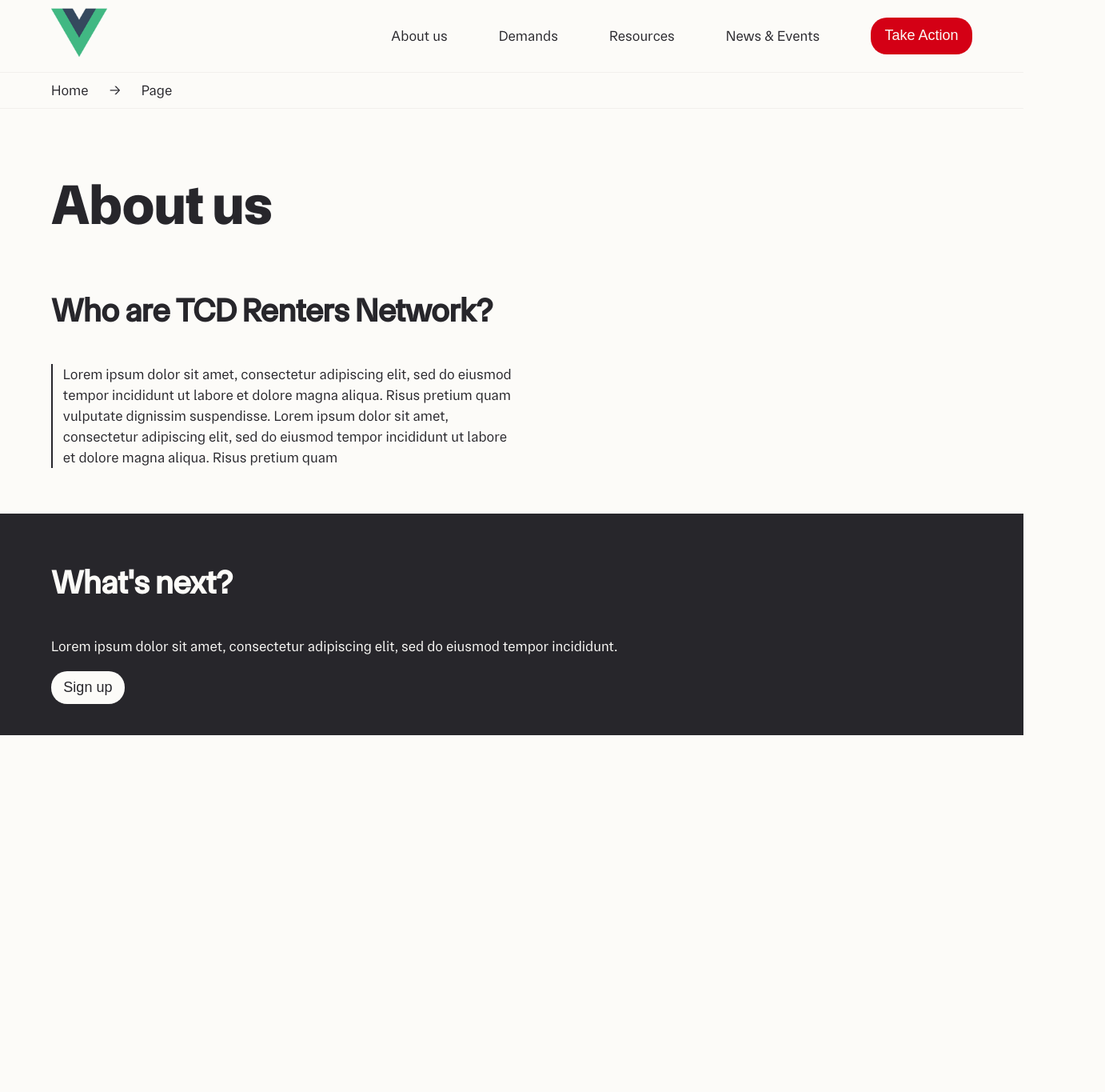
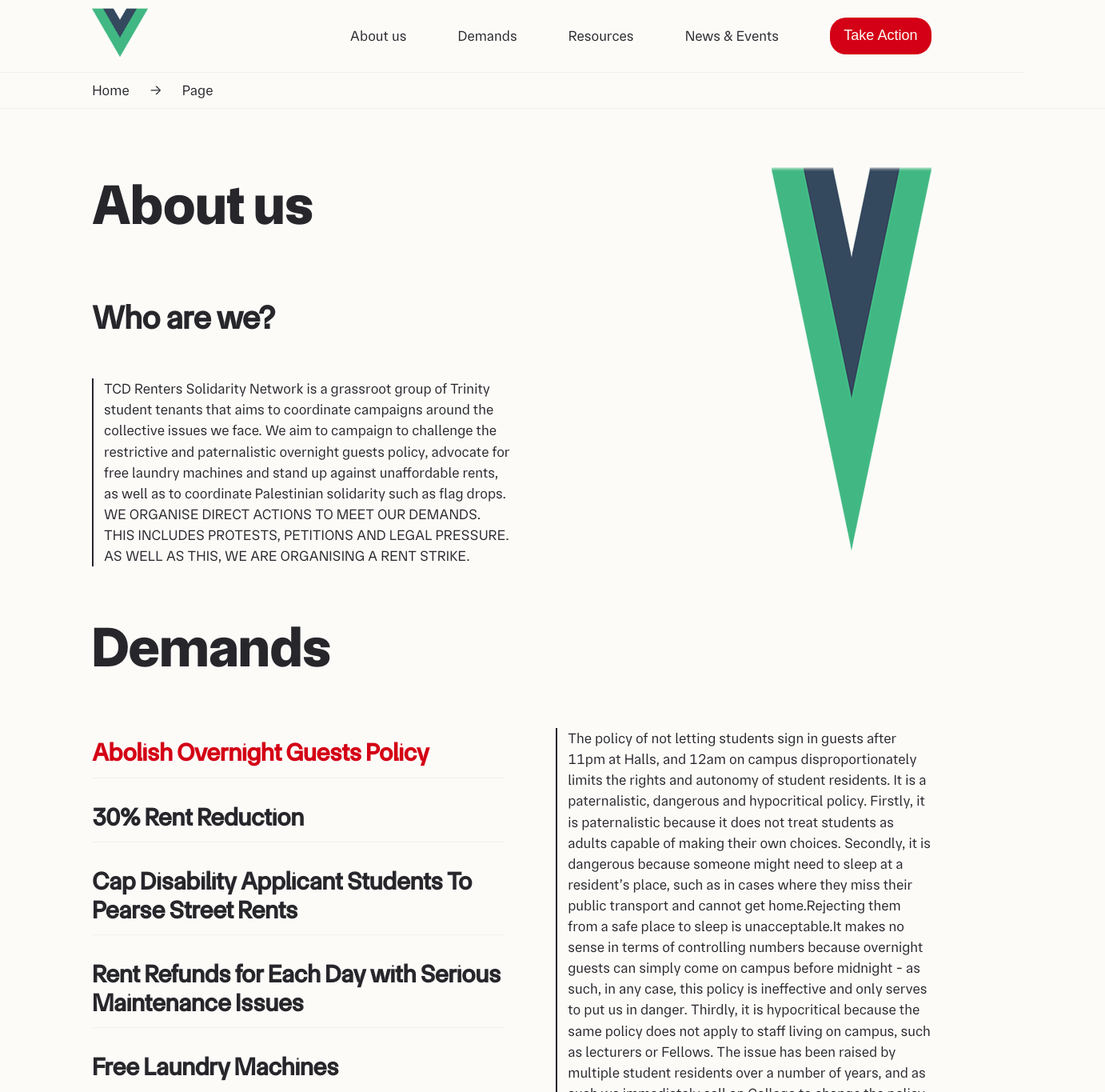
Before and after one commit to Shandaram/TCD-Renters-Net, a Vue app: page /about in a window 1280 px wide. Shown: the top 1365 px of the page at 80% size, 1382 px wide, since content can reach past the window. Before the commit the page ends 919 px from the top, so only its background shows below. Built offline with nearby package versions, Linux system fonts and the light colour scheme.

Commit message:
listPopup added

```diff
--- a/package.json
+++ b/package.json
@@ -8,6 +8,11 @@
     "lint": "vue-cli-service lint"
   },
   "dependencies": {
+    "@fortawesome/fontawesome-svg-core": "^6.5.1",
+    "@fortawesome/free-brands-svg-icons": "^6.5.1",
+    "@fortawesome/free-regular-svg-icons": "^6.5.1",
+    "@fortawesome/free-solid-svg-icons": "^6.5.1",
+    "@fortawesome/vue-fontawesome": "^3.0.6",
     "core-js": "^3.8.3",
     "vue": "^3.2.13",
     "vue-router": "^4.3.0"
--- a/src/App.vue
+++ b/src/App.vue
@@ -41,7 +41,15 @@ a {
 }
 
 .main-container {
-  margin: 3vw 5vw;
+  margin: 3vw 9vw;
+}
+.l-block {
+  display: flex;
+  justify-content: space-between;
+}
+.line {
+  border-left: 2px var(--black-color) solid;
+    padding-left: 1vw;
 }
 
 h1 {
@@ -55,7 +63,15 @@ h2 {
 
   font-family: 'TASA-Display-medium';
   font-size: 41px;
-  line-height: 70%;
+  line-height: 115%;
+
+}
+
+h3 {
+
+font-family: 'TASA-Display-medium';
+font-size: 31px;
+line-height: 115%;
 
 }
 </style>
--- a/src/components/FooterMain.vue
+++ b/src/components/FooterMain.vue
@@ -28,7 +28,7 @@ a {
 .f-main-container {
     width: 90vw;
     display: grid;
-    padding: 3vw 5vw;
+    padding: 3vw 9vw;
     grid-template-columns: auto 1.5fr;
     grid-template-rows: auto;
     grid-gap: 10vw;
--- a/src/components/HeaderMain.vue
+++ b/src/components/HeaderMain.vue
@@ -1,9 +1,9 @@
 <template>
     <div class="h-main-container">
-        <router-link to="/"><img alt="Vue logo" src="../assets/logo.png"></router-link>
+        <router-link to="/rentersnet"><img alt="Vue logo" src="../assets/logo.png"></router-link>
         <div class="h-right-side">
             <router-link to="/about">About us</router-link>
-            <router-link to="/demands">Demands</router-link>
+            <router-link to="/about">Demands</router-link>
             <router-link to="/resources">Resources</router-link>
             <router-link to="/news">News & Events</router-link>
             <ButtonCTA cta="Take Action" link="/actions" state="default" />
@@ -32,10 +32,14 @@ a {
     text-decoration: none;
 }
 
+a:hover {
+    color: var(--light-red-color);
+}
+
 .h-main-container {
-    width: 90vw;
+    width: 82vw;
     display: grid;
-    padding: 0.5vw 5vw;
+    padding: 0.5vw 9vw;
     border-bottom: 1px var(--light-grey-color) solid;
     grid-template-columns: auto 2fr;
     grid-template-rows: auto;
@@ -59,7 +63,7 @@ a {
 .bread-crumbs {
     width: 90vw;
     display: grid;
-    padding: 0.3vw 5vw;
+    padding: 0.3vw 9vw;
     border-bottom: 1px var(--light-grey-color) solid;
     grid-template-columns: auto auto auto 2fr;
     grid-template-rows: auto;
--- a/src/components/LandingText.vue
+++ b/src/components/LandingText.vue
@@ -3,7 +3,7 @@
         <div class="l-left-side">
          <h1>{{ title }}</h1>
          <h2 :class="state">{{ subTitle }}</h2>
-         <p>{{ txt }}</p>
+         <p class="line">{{ txt }}</p>
         </div>
 
 
@@ -53,10 +53,11 @@ a {
 }
 
 p {
-    border-left: 2px var(--black-color) solid;
-    padding-left: 1vw;
+
     text-align: left;
 }
+
+
 
 .show {
     display: block;
--- /dev/null
+++ b/src/components/ListPopup.vue
@@ -0,0 +1,66 @@
+<template>
+    <div class="h-main-container">
+      <div class="l-left-side">
+        <!-- Use v-for to dynamically generate demand items -->
+        <h3 class="list-item" v-for="(demand, index) in demands" :key="index" @click="selectedDemand = index" :class="{ active: index === selectedDemand }">{{ demand }}</h3>
+    </div>
+      <div class="r-left-side">
+        <p class="line">{{ demandText }}</p>
+      </div>
+    </div>
+  </template>
+
+  <script>
+  export default {
+  name: 'ListPopup',
+  props: {
+    demands: {
+      type: Array,
+      required: true
+    },
+    defaultDemand: {
+      type: Number,
+      default: 0
+    },
+    demandTexts: {
+      type: Array,
+      required: true
+    }
+  },
+  data() {
+    return {
+      selectedDemand: this.defaultDemand
+    };
+  },
+  computed: {
+    demandText() {
+      return this.demandTexts[this.selectedDemand] || '';
+    }
+  }
+};
+</script>
+<!-- Add "scoped" attribute to limit CSS to this component only -->
+<style scoped>
+a {
+    text-decoration: none;
+}
+.list-item {
+    padding-bottom: 1vw;
+    border-bottom: 1px var(--light-grey-color) solid;
+    cursor: pointer;
+}
+.list-item:hover {
+    color: var(--light-red-color);
+}
+.h-main-container {
+    justify-self: end;
+    display: grid;
+    grid-template-columns: auto auto   ;
+    grid-template-rows: auto;
+    grid-gap: 5vw;
+}
+
+.active {
+  color: var(--light-red-color);
+}
+</style>
--- a/src/views/AboutPage.vue
+++ b/src/views/AboutPage.vue
@@ -1,18 +1,50 @@
 <template>
     <div class="main-container">
-       <LandingText title="About us" subTitle="Who are TCD Renters Network?"
-           txt="Lorem ipsum dolor sit amet, consectetur adipiscing elit, sed do eiusmod tempor incididunt ut labore et dolore magna aliqua. Risus pretium quam vulputate dignissim suspendisse. Lorem ipsum dolor sit amet, consectetur adipiscing elit, sed do eiusmod tempor incididunt ut labore et dolore magna aliqua. Risus pretium quam" />
-   </div>
+        <!-- first block -->
+        <div class="l-block">
+            <LandingText title="About us" subTitle="Who are we?" txt="TCD Renters Solidarity Network is a grassroot group of Trinity student tenants that aims to coordinate campaigns around the collective issues we face. We aim to campaign to challenge the restrictive and paternalistic overnight guests policy, advocate for free laundry machines and stand up against unaffordable rents, as well as to coordinate Palestinian solidarity such as flag drops.
+
+WE ORGANISE DIRECT ACTIONS TO MEET OUR DEMANDS. THIS INCLUDES PROTESTS, PETITIONS AND LEGAL PRESSURE. AS WELL AS THIS, WE ARE ORGANISING A RENT STRIKE.
+" />
+            <img src="../assets/logo.png" alt="">
+        </div>
+        <h1>Demands</h1>
+        <!-- second block -->
+        <div class="l-block">
+            <ListPopup :demands="demands" :defaultDemand="defaultDemand" :demandTexts="demandTexts" />
+        </div>
+        <h1>Join us!</h1>
+
+    </div>
 
 </template>
 <script>
 import LandingText from '../components/LandingText.vue';
+import ListPopup from '../components/ListPopup.vue';
 
 export default {
-   name: 'AboutPage',
-   components: {
-       LandingText
-   }
-
-}
+    name: 'AboutPage',
+    components: {
+        LandingText,
+        ListPopup
+    },
+    data() {
+        return {
+            demands: ['Abolish Overnight Guests Policy ', '30% Rent Reduction', 'Cap Disability Applicant Students To Pearse Street Rents', 'Rent Refunds for Each Day with Serious Maintenance Issues', 'Free Laundry Machines', 'Staff Visits To Be Communicated and Announced'],
+            defaultDemand: 0,
+            demandTexts: [
+                `The policy of not letting students sign in guests after 11pm at Halls, and 12am on campus disproportionately limits the rights and autonomy of student residents. It is a paternalistic, dangerous and hypocritical policy.
+      Firstly, it is paternalistic because it does not treat students as adults capable of making their own choices.
+      Secondly, it is dangerous because someone might need to sleep at a resident’s place, such as in cases where they miss their public transport and cannot get home.Rejecting them from a safe place to sleep is unacceptable.It makes no sense in terms of controlling numbers because overnight guests can simply come on campus before midnight - as such, in any case, this policy is ineffective and only serves to put us in danger.
+      Thirdly, it is hypocritical because the same policy does not apply to staff living on campus, such as lecturers or Fellows.
+      The issue has been raised by multiple student residents over a number of years, and as such we immediately call on College to change the policy to allow student residents to sign in guests any time.`,
+                'A 30% reduction in campus rents is essential, considering 85% of students find current housing costs unaffordable, which not only exacerbates financial stress but could also detrimentally impact their academic performance and mental well-being. Lowering rents would make higher education more accessible, enabling a wider range of students to focus on their studies without the added burden of excessive housing costs, thereby fostering a more inclusive and supportive academic environment.',
+                'The issue of accessible rooms being more expensive poses a significant concern for people with disabilities, highlighting an inequality that contradicts principles of inclusivity and equal opportunity. Charging higher rates for accessible rooms inadvertently penalizes individuals for their physical needs, exacerbating the financial burden on those who may already face additional expenses related to their disabilities. Therefore, we are asking to cap the prices for people with disabilities at the Pearse Street rents. ',
+                'Implementing rent refunds for days affected by serious maintenance issues is a fair and equitable policy that holds housing providers accountable while ensuring students are not financially disadvantaged due to circumstances beyond their control. This approach incentivizes prompt and effective resolution of maintenance problems, improving living conditions and student satisfaction. ',
+                'Offering free laundry facilities instead of charging 7.5 euros per wash and dry with Circuit Laundry can significantly alleviate financial strain on students, who often operate on tight budgets. Making laundry a basic, included amenity in student housing not only supports students financial well-being but also ensures equitable access to essential services, fostering a more inclusive and supportive living environment on campus.',
+                'Better communication and advance announcements of staff visits are essential for respecting students privacy and schedules, minimizing disruptions, and fostering a more respectful campus environment.'
+            ]
+        }
+    }
+};
 </script>
```
Also changed, not shown: src/main.js (+7 -1 lines), 42 other files (tests, documents, lock files or other folders).
